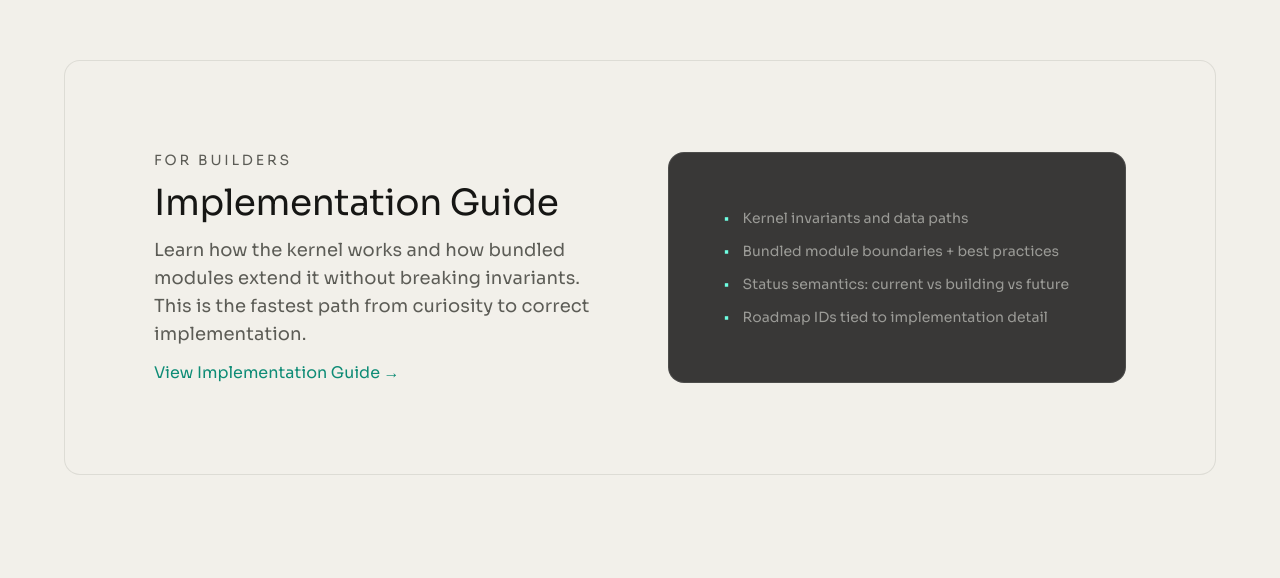
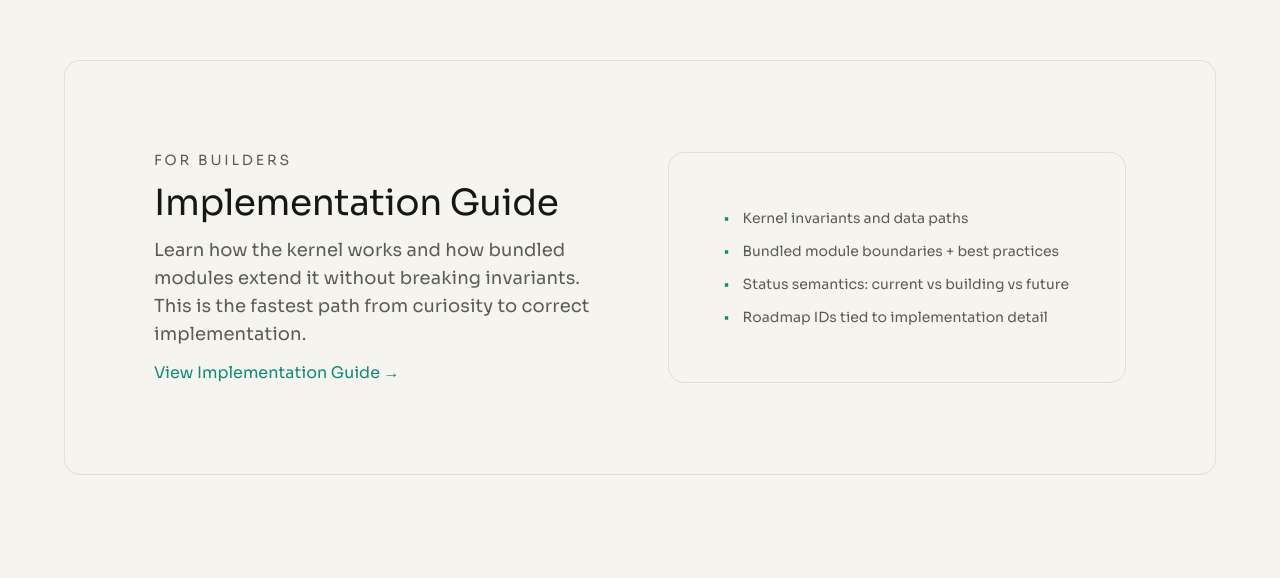
Before and after one commit to motus-os/motus, an Astro site in the folder packages/website/: page / in a window 1280 px wide. Shown: the part 1742-2320 px from the top of the page. Built offline with nearby package versions, Linux system fonts and the light colour scheme; Astro itself is replaced by a stand-in of ours.

Commit message:
fix(website): lighten muted surfaces

```diff
--- a/packages/website/src/components/Card.astro
+++ b/packages/website/src/components/Card.astro
@@ -13,7 +13,7 @@ const {
 } = Astro.props;
 
 const hoverClass = hover ? "hover:border-mint/30 hover:bg-surface/80 transition-colors" : "";
-const toneClass = tone === 'dark' ? 'theme-dark bg-charcoal/80 text-text-primary' : 'bg-surface text-text-primary';
+const toneClass = tone === 'dark' ? 'theme-dark bg-charcoal/70 text-text-primary' : 'bg-surface text-text-primary';
 const padClass =
   size === 'lg' ? 'p-phi-5 md:p-phi-6' : size === 'sm' ? 'p-phi-2 md:p-phi-3' : 'p-phi-4 md:p-phi-5';
 ---
--- a/packages/website/src/components/Chip.astro
+++ b/packages/website/src/components/Chip.astro
@@ -7,7 +7,7 @@ const {
 
 const toneClass =
   tone === 'dark'
-    ? 'theme-dark bg-charcoal/80 text-text-secondary'
+    ? 'theme-dark bg-charcoal/70 text-text-secondary'
     : 'bg-surface text-text-secondary';
 
 const hoverClass = href ? 'hover:border-mint/30 hover:text-text-primary transition-colors' : '';
--- a/packages/website/src/components/Panel.astro
+++ b/packages/website/src/components/Panel.astro
@@ -8,7 +8,7 @@ const {
 
 const toneClass =
   tone === 'dark'
-    ? 'theme-dark bg-charcoal/80 text-text-primary'
+    ? 'theme-dark bg-charcoal/70 text-text-primary'
     : 'bg-surface text-text-primary';
 
 const borderClass = border ? 'border border-line/10' : '';
--- a/packages/website/src/layouts/Layout.astro
+++ b/packages/website/src/layouts/Layout.astro
@@ -42,8 +42,8 @@ const base = import.meta.env.BASE_URL;
       }
 
       .theme-light {
-        --surface: 242 240 234;
-        --surface-muted: 234 231 223;
+        --surface: 246 244 239;
+        --surface-muted: 250 249 246;
         --line: 40 40 37;
         --text-primary: 22 22 20;
         --text-secondary: 92 92 86;
--- a/packages/website/src/pages/index.astro
+++ b/packages/website/src/pages/index.astro
@@ -94,7 +94,7 @@ const proofIndex = new Map(proofLedger.claims.map((claim) => [claim.id, claim]))
           View Implementation Guide &#8594;
         </a>
       </div>
-      <Panel tone="dark" size="md" class="space-y-phi-2 text-sm text-text-secondary">
+      <Panel size="md" class="space-y-phi-2 text-sm text-text-secondary">
         <div class="flex items-start gap-phi-2">
           <span class="text-mint">&#x2022;</span>
           <span>Kernel invariants and data paths</span>
@@ -128,7 +128,7 @@ const proofIndex = new Map(proofLedger.claims.map((claim) => [claim.id, claim]))
         const proof = proofIndex.get(persona.proof_id);
         const path = persona.next.startsWith('/') ? persona.next.slice(1) : persona.next;
         return (
-          <Panel tone="dark" size="md" class="space-y-phi-2">
+          <Panel size="md" class="space-y-phi-2">
             <div class="text-xs uppercase tracking-[0.3em] text-text-secondary">{persona.title}</div>
             <h3 class="text-2xl font-display text-text-primary">{persona.hook}</h3>
             <p class="text-sm text-text-secondary">{persona.value}</p>
```
